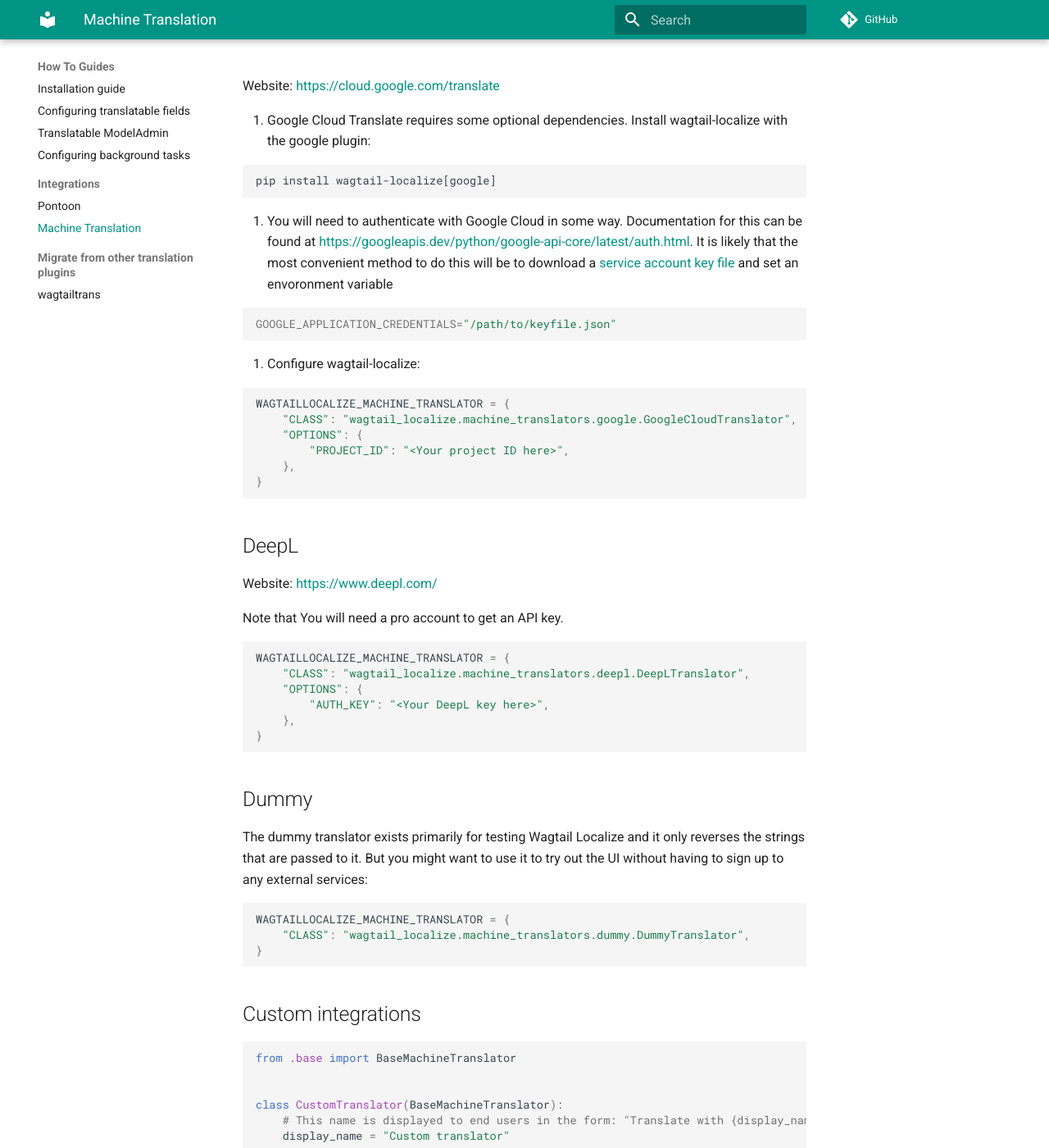
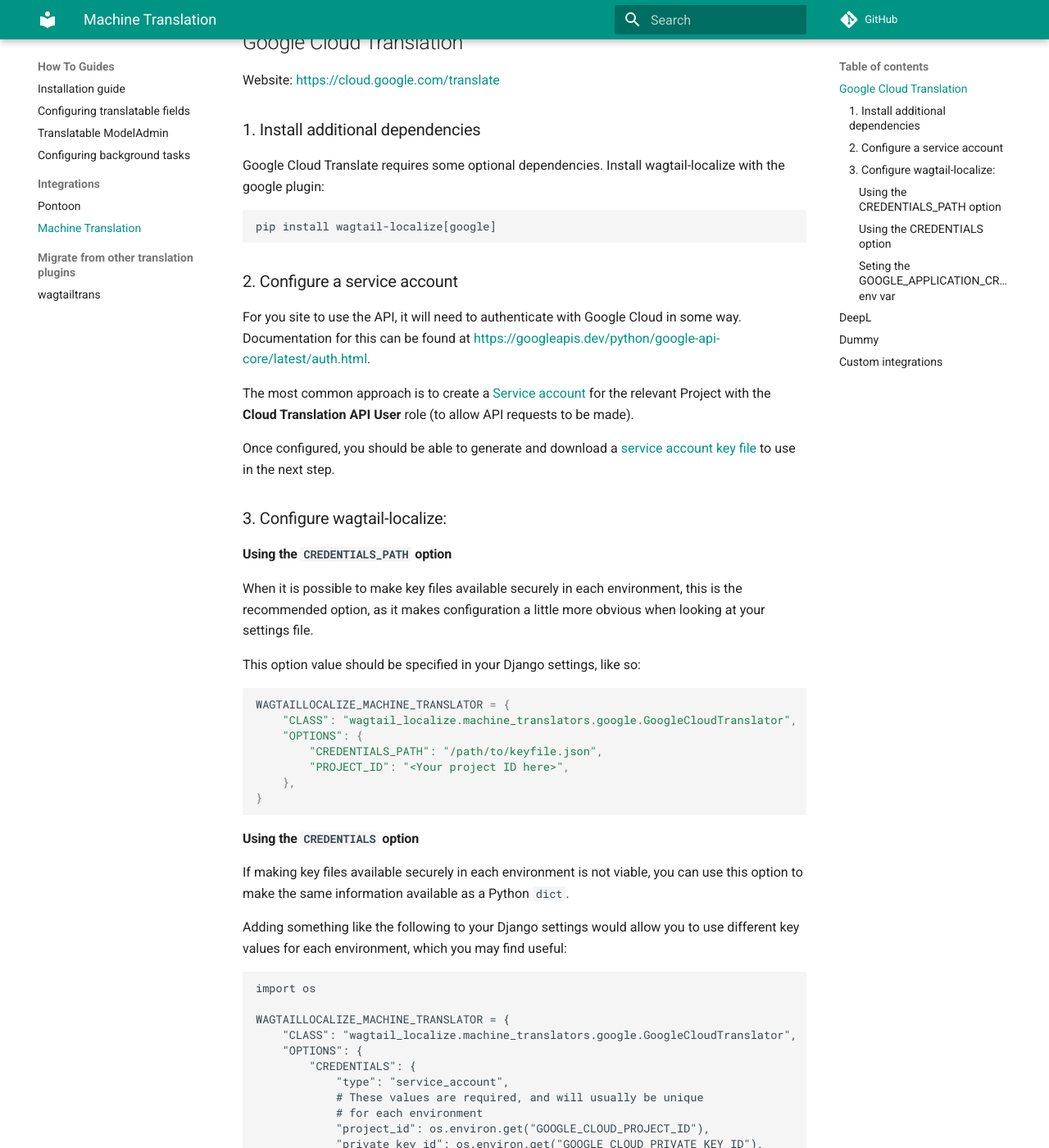
Before and after one commit to wagtail/wagtail-localize, an MkDocs documentation site: the page built from docs/how-to/integrations/machine-translation.md, in a window 1280 px wide and 1400 px high, scrolled down 570 px. Shown: the whole window at 82% size. Built offline with MkDocs 1.6.1 and Material for MkDocs 9.7.7, drawn with Linux system fonts in a browser that asks for light colours; comment, search, counter and statistics services are not loaded; some of the changed text lies outside the part shown.

Commit message:
Update docs

````diff
--- a/docs/how-to/integrations/machine-translation.md
+++ b/docs/how-to/integrations/machine-translation.md
@@ -15,32 +15,103 @@
 
 This document describes how to configure various machine translators, as well as implement your own integration.
 
-# Google Cloud Translation
+## Google Cloud Translation
 
 Website: [https://cloud.google.com/translate](https://cloud.google.com/translate)
 
-1. Google Cloud Translate requires some optional dependencies. Install wagtail-localize with the google plugin:
+### 1. Install additional dependencies
 
-   ```
-   pip install wagtail-localize[google]
-   ```
+Google Cloud Translate requires some optional dependencies. Install wagtail-localize with the google plugin:
 
-2. You will need to authenticate with Google Cloud in some way. Documentation for this can be found at [https://googleapis.dev/python/google-api-core/latest/auth.html](https://googleapis.dev/python/google-api-core/latest/auth.html). It is likely that the most convenient method to do this will be to download a [service account key file](https://cloud.google.com/iam/docs/creating-managing-service-account-keys) and set an envoronment variable
+```
+pip install wagtail-localize[google]
+```
 
-   ```bash
-   GOOGLE_APPLICATION_CREDENTIALS="/path/to/keyfile.json"
-   ```
+### 2. Configure a service account
 
-3. Configure wagtail-localize:
+For you site to use the API, it will need to authenticate with Google Cloud in some way. Documentation for this can be found at [https://googleapis.dev/python/google-api-core/latest/auth.html](https://googleapis.dev/python/google-api-core/latest/auth.html).
 
-   ```python
-   WAGTAILLOCALIZE_MACHINE_TRANSLATOR = {
-       "CLASS": "wagtail_localize.machine_translators.google.GoogleCloudTranslator",
-       "OPTIONS": {
-           "PROJECT_ID": "<Your project ID here>",
-       },
-   }
-   ```
+The most common approach is to create a [Service account](https://cloud.google.com/iam/docs/creating-managing-service-accounts) for the relevant Project with the **Cloud Translation API User** role (to allow API requests to be made).
+
+Once configured, you should be able to generate and download a [service account key file](https://cloud.google.com/iam/docs/creating-managing-service-account-keys) to use in the next step.
+
+### 3. Configure wagtail-localize:
+
+#### Using the `CREDENTIALS_PATH` option
+
+When it is possible to make key files available securely in each environment, this is the recommended option, as it makes configuration a little more obvious when looking at your settings file.
+
+This option value should be specified in your Django settings, like so:
+
+```python
+WAGTAILLOCALIZE_MACHINE_TRANSLATOR = {
+    "CLASS": "wagtail_localize.machine_translators.google.GoogleCloudTranslator",
+    "OPTIONS": {
+        "CREDENTIALS_PATH": "/path/to/keyfile.json",
+        "PROJECT_ID": "<Your project ID here>",
+    },
+}
+```
+
+#### Using the `CREDENTIALS` option
+
+If making key files available securely in each environment is not viable, you can use this option to make the same information available as a Python `dict`.
+
+Adding something like the following to your Django settings would allow you to use different key values for each environment, which you may find useful:
+
+```
+import os
+
+WAGTAILLOCALIZE_MACHINE_TRANSLATOR = {
+    "CLASS": "wagtail_localize.machine_translators.google.GoogleCloudTranslator",
+    "OPTIONS": {
+        "CREDENTIALS": {
+            "type": "service_account",
+            # These values are required, and will usually be unique
+            # for each environment
+            "project_id": os.environ.get("GOOGLE_CLOUD_PROJECT_ID"),
+            "private_key_id": os.environ.get("GOOGLE_CLOUD_PRIVATE_KEY_ID"),
+            # NOTE: Should be provided as a multi-line string
+            "private_key": os.environ.get("GOOGLE_CLOUD_PRIVATE_KEY"),
+            "client_email": os.environ.get("GOOGLE_CLOUD_CLIENT_EMAIL"),
+            "client_id": os.environ.get("GOOGLE_CLOUD_CLIENT_ID"),
+            "client_x509_cert_url": os.environ.get("GOOGLE_CLOUD_CLIENT_CERT_URL"),
+            # These values usually remain the same, but you should check
+            # your key file(s) and override where necessary
+            "auth_uri": os.environ.get(
+                "GOOGLE_CLOUD_AUTH_URI", "https://accounts.google.com/o/oauth2/auth"
+            ),
+            "token_uri": os.environ.get(
+                "GOOGLE_CLOUD_TOKEN_URI" "https://oauth2.googleapis.com/token"
+            ),
+            "auth_provider_x509_cert_url": os.environ.get(
+                "GOOGLE_CLOUD_AUTH_PROVIDER_CERT_URL",
+                "https://www.googleapis.com/oauth2/v1/certs",
+            ),
+        },
+        "PROJECT_ID": "<Your project ID here>",
+    },
+}
+```
+
+#### Seting the `GOOGLE_APPLICATION_CREDENTIALS` env var
+
+An alternative to the `CREDENTIALS_PATH` option is to set an env var value pointing to the correct key path.
+
+```bash
+GOOGLE_APPLICATION_CREDENTIALS="/path/to/keyfile.json"
+```
+
+With this approach, the Python client will look for this value automatically when making translation requests, and all you should need to add to your Django settings is:
+
+```python
+WAGTAILLOCALIZE_MACHINE_TRANSLATOR = {
+    "CLASS": "wagtail_localize.machine_translators.google.GoogleCloudTranslator",
+    "OPTIONS": {
+        "PROJECT_ID": "<Your project ID here>",
+    },
+}
+```
 
 ## DeepL
 
````
